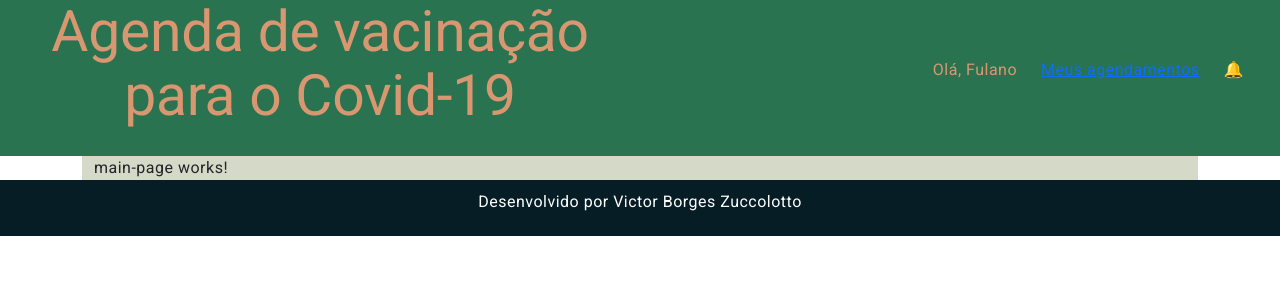
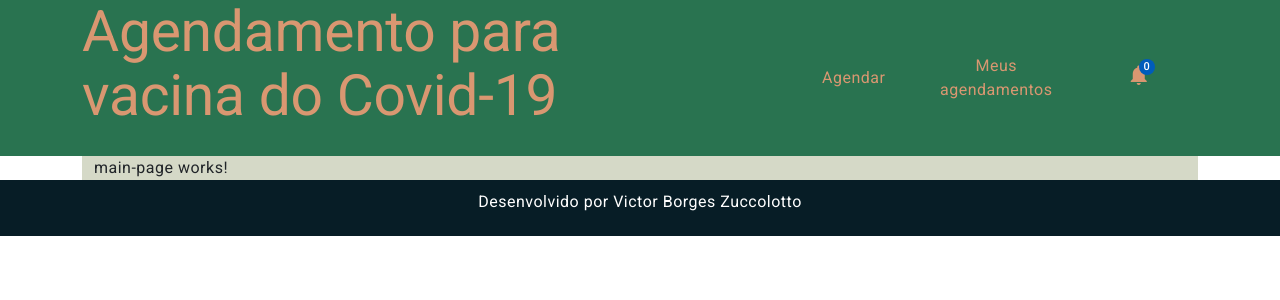
Before and after one commit to VictorZuccolotto/Front-Desafio-Pitang, an Angular app: page / in a window 1280 px wide. Shown: the top 300 px of the page. Built offline with nearby package versions, Linux system fonts and the light colour scheme.

Commit message:
#13 Implementação do componente de notificação o menu nav, modificação do header, mudanças gerais

```diff
--- a/angular.json
+++ b/angular.json
@@ -28,9 +28,12 @@
             ],
             "styles": [
               "@angular/material/prebuilt-themes/azure-blue.css",
+              "node_modules/bootstrap/dist/css/bootstrap.min.css",
               "src/styles.css"
             ],
-            "scripts": []
+            "scripts": [
+              "node_modules/bootstrap/dist/js/bootstrap.bundle.min.js"
+            ]
           },
           "configurations": {
             "production": {
--- a/package.json
+++ b/package.json
@@ -20,6 +20,7 @@
     "@angular/platform-browser": "^18.0.0",
     "@angular/platform-browser-dynamic": "^18.0.0",
     "@angular/router": "^18.0.0",
+    "bootstrap": "^5.3.3",
     "rxjs": "~7.8.0",
     "tslib": "^2.3.0",
     "zone.js": "~0.14.3"
--- a/src/app/core/facade/paciente-facade.service.ts
+++ b/src/app/core/facade/paciente-facade.service.ts
@@ -29,6 +29,6 @@ export class PacienteFacade {
         })
       );
     else
-      throw Error("Voce não está \"Logado\"");
+      return of([]);
   }
 }
--- a/src/app/core/pages/meus-agendamentos/meus-agendamentos.component.html
+++ b/src/app/core/pages/meus-agendamentos/meus-agendamentos.component.html
@@ -1,6 +1,6 @@
 <div class="my-4">
     <h2>Meus agendamentos</h2>
-    @if(agendamentos.length == 0){
+    @if(agendamentos.length==0){
         <p>Você não possui nenhum agendamento</p>
     }
     @else {
--- a/src/app/core/pages/meus-agendamentos/meus-agendamentos.component.ts
+++ b/src/app/core/pages/meus-agendamentos/meus-agendamentos.component.ts
@@ -15,14 +15,15 @@ import { MatIcon } from '@angular/material/icon';
 })
 export class MeusAgendamentosComponent implements OnInit{
   pacienteFacade = inject(PacienteFacade)
-  agendamentos!: Agendamento[]
+  agendamentos: Agendamento[] = [];
   displayedColumns: string[] = ['data', 'horario', 'status', 'realizado'];
 
   ngOnInit(): void {
     this.pacienteFacade.ListarMeusAgendamentos().subscribe({
       next:(value) => {
           this.agendamentos = value
-      },
+      }
     });
   }
+
 }
--- a/src/app/core/shared/components/header/header.component.html
+++ b/src/app/core/shared/components/header/header.component.html
@@ -1,18 +1,29 @@
-<header class="row mx-0">
-    <div class="col-6 d-flex align-items-center">
-        <h1 class="text-center">Agenda de vacinação para o Covid-19</h1>
-    </div>
-    <nav class="col-6 d-flex justify-content-end align-items-center">
-        <ul class="list-inline">
-            <li class="list-inline-item me-4">
-                Olá, Fulano
-            </li>
-            <li class="list-inline-item me-4">
-                <a href="#">Meus agendamentos</a>
-            </li>
-            <li class="list-inline-item me-4">
-                <span>🔔</span> <!-- Ícone de notificação -->
-            </li>
-        </ul>
-    </nav>
+<header class="mx-0">
+    <div class="container" style="justify-content: space-between">
+            <div class="row">
+                <div class="col">
+                    <a routerLink="" class="nav-link">
+                        <h1 class="">Agendamento para vacina do Covid-19</h1>
+                    </a>
+                </div>
+                <div class="col">
+                    <div class="row align-items-center justify-content-end text-center" style="height: 100%;">
+                        @if(paciente){
+                            <span class="col-3">Olá, {{paciente.nome}}</span>
+                        }
+                        <span class="col-3">
+                            <a routerLink="agendamento" class="nav-link">
+                                Agendar
+                            </a>
+                        </span>
+                        <span class="col-3">
+                            <a routerLink="meus-agendamentos" class="nav-link">
+                                Meus agendamentos
+                            </a>
+                        </span>
+                        <span class="col-3"><app-notification-nav-item></app-notification-nav-item></span>
+                    </div>
+                </div>
+            </div>
+</div>
 </header>
--- a/src/app/core/shared/components/header/header.component.ts
+++ b/src/app/core/shared/components/header/header.component.ts
@@ -1,12 +1,24 @@
-import { Component } from '@angular/core';
+import { Component, inject, OnInit } from '@angular/core';
+import { NotificationNavItemComponent } from "../notification-nav-item/notification-nav-item.component";
+import { MatToolbarModule } from '@angular/material/toolbar';
+import { MatIcon, MatIconModule } from '@angular/material/icon';
+import { MatButtonModule } from '@angular/material/button';
+import { RouterLink, RouterModule } from '@angular/router';
+import { LocalStorageService } from '../../../services/local-storage.service';
+import { PacienteInfo } from '../../types/paciente';
 
 @Component({
   selector: 'app-header',
   standalone: true,
-  imports: [],
+  imports: [MatButtonModule ,MatIconModule,MatToolbarModule ,NotificationNavItemComponent,RouterModule],
   templateUrl: './header.component.html',
   styleUrl: './header.component.css'
 })
-export class HeaderComponent {
+export class HeaderComponent implements OnInit{
 
+  localStorageService = inject(LocalStorageService)
+  paciente!: PacienteInfo | null;
+  ngOnInit(): void {
+    this.paciente = this.localStorageService.getPacienteInfo();
+  }
 }
--- /dev/null
+++ b/src/app/core/shared/components/notification-nav-item/notification-nav-item.component.html
@@ -0,0 +1 @@
+<mat-icon matBadge="{{quantidadeAgendamentos}}" matTooltip="Você tem {{quantidadeAgendamentos}} agendamentos" fontIcon="notifications"></mat-icon>
--- /dev/null
+++ b/src/app/core/shared/components/notification-nav-item/notification-nav-item.component.ts
@@ -0,0 +1,26 @@
+import { Component, inject, OnInit } from '@angular/core';
+import { MatIconModule } from '@angular/material/icon';
+import {MatBadgeModule} from '@angular/material/badge';
+import { MatMenu, MatMenuModule } from '@angular/material/menu';
+import { MatTooltipModule } from '@angular/material/tooltip';
+import { ObserverService } from '../../../services/observer.service';
+
+@Component({
+  selector: 'app-notification-nav-item',
+  standalone: true,
+  imports: [MatTooltipModule,MatIconModule, MatBadgeModule],
+  templateUrl: './notification-nav-item.component.html',
+  styleUrl: './notification-nav-item.component.css'
+})
+export class NotificationNavItemComponent implements OnInit{
+  quantidadeAgendamentos:number = 0;
+  observerService = inject(ObserverService)
+  constructor(){}
+  ngOnInit(): void {
+    this.observerService.agendamento$.subscribe({
+      next:(value) => {
+        this.quantidadeAgendamentos = this.observerService.getAgendamentos().length
+      },
+    })
+  }
+}
--- a/src/index.html
+++ b/src/index.html
@@ -6,7 +6,6 @@
   <base href="/">
   <meta name="viewport" content="width=device-width, initial-scale=1">
   <link rel="icon" type="image/x-icon" href="favicon.ico">
-  <link href="https://cdn.jsdelivr.net/npm/bootstrap@5.3.3/dist/css/bootstrap.min.css" rel="stylesheet" integrity="sha384-QWTKZyjpPEjISv5WaRU9OFeRpok6YctnYmDr5pNlyT2bRjXh0JMhjY6hW+ALEwIH" crossorigin="anonymous">
   <link href="https://fonts.googleapis.com/css2?family=Roboto:wght@300;400;500&display=swap" rel="stylesheet">
   <link href="https://fonts.googleapis.com/icon?family=Material+Icons" rel="stylesheet">
 </head>
```
Also changed, not shown: src/app/core/shared/components/header/header.component copy.html (added, +18 -0 lines), src/app/core/shared/components/notification-nav-item/notification-nav-item.component.css (added), 2 other files (tests, documents, lock files or other folders).
